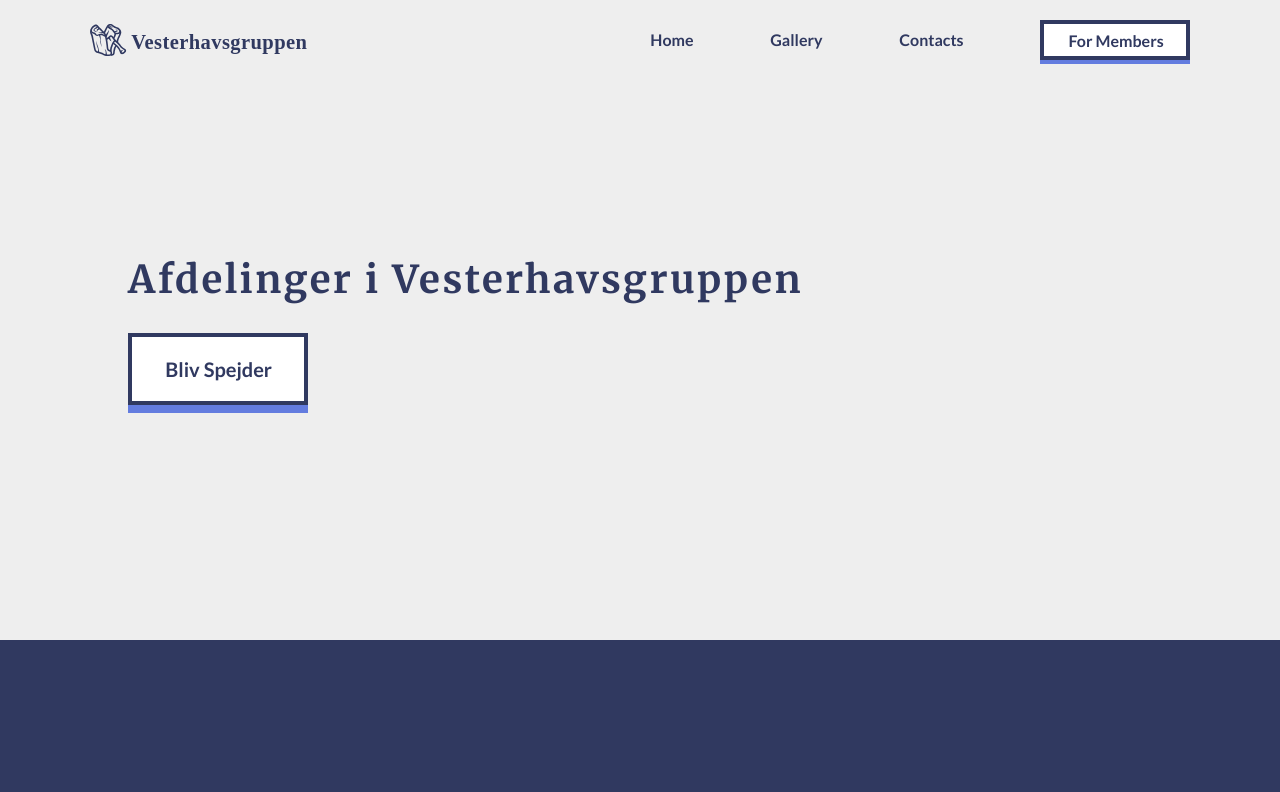
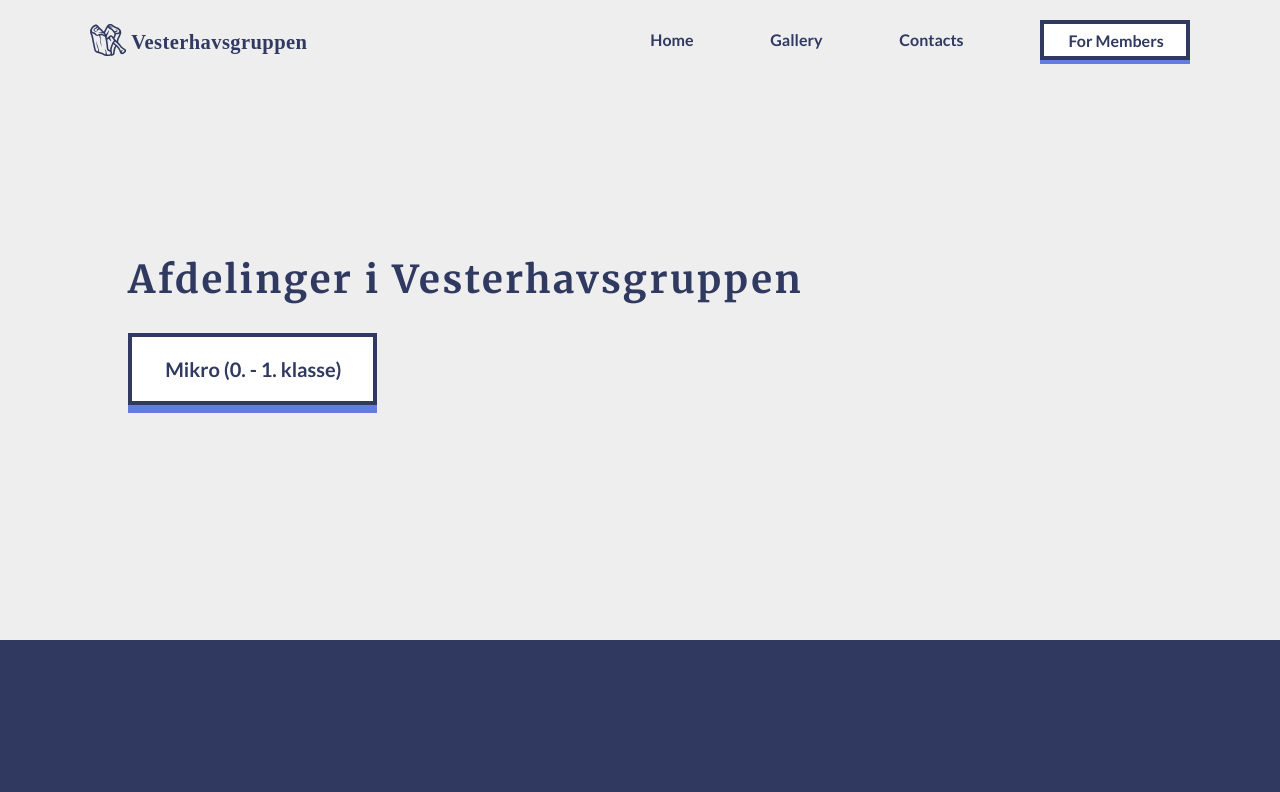
Before and after one commit to dzsozef13/Vesterhavsgruppen, a Vue app in the folder vester-app/: page /groups in a window 1280 px wide. Shown: the top 792 px of the page. Built offline with nearby package versions, Linux system fonts and the light colour scheme; a web font is replaced by a local one.

Commit message:
working on a button

```diff
--- /dev/null
+++ b/vester-app/src/components/GroupButton.vue
@@ -0,0 +1,65 @@
+<template>
+        <v-container id="component" >
+            <v-btn id="square-button"
+            dark
+            depressed
+            tile
+            >
+                <h4>{{ btnText }}</h4>
+            </v-btn>
+        </v-container>
+</template>
+
+<script>
+export default {
+    props: ['btnText']
+
+}
+</script>
+
+<style lang="scss" scoped>
+
+#component {
+    display: flex;
+    flex-direction: column;
+    justify-content: center;
+    align-items: center;
+    width: max-content;
+    margin: 0 0 64px 0;
+    padding: 0;
+
+    #square-button {
+        // body
+        display: flex;
+        flex-direction: column;
+        justify-content: center;
+        align-items: center;
+        width: max-content;
+        height: 72px;
+        margin: 0;
+        // style
+        text-align: center;
+        text-transform: none;
+        text-decoration: none;
+        letter-spacing: 0;
+        background-color: white;
+        //border
+        border-style: solid;
+        border-width: 4px;
+        border-color: #303960;
+
+        h4 {
+            font-family: 'Lato', sans-serif;
+            font-size: 20px;
+            font-weight: bold;
+            letter-spacing: 0;
+            padding: 0 16px 0 16px;
+            color: #303960;
+        }
+        box-shadow: 0 8px 0 #637CDF;
+    }
+}
+
+
+
+</style>
--- a/vester-app/src/views/Groups.vue
+++ b/vester-app/src/views/Groups.vue
@@ -4,14 +4,15 @@
         <v-row id="mainrow" >
         <v-col class="asd" >
             <Title color="#303960" ttlText="Afdelinger i Vesterhavsgruppen"/>
-            <ButtonBlue btnText="Bliv Spejder" route="/about"/>
+            <GroupButton @click="goto('div1')" btnText="Mikro (0. - 1. klasse)" />
         </v-col>
         </v-row>
     </v-container>
 
-    <v-container fluid class="groups">
+    <v-container fluid class="groups" >
+        <div class="div" ref="div1">
         <v-row class="groups-inner">
-            <v-col lg="6" class="group-column">
+            <v-col lg="6" class="group-column" >
                 <h1>Mikro</h1>
                 <h2>Tirsdag kl. 16:30 - 18:00</h2>
                 <h5>Mikrospejd er at være sammen, lære, sanse og lege. Vi bygger huler, snitter, laver bål og mange andre ting. Vi har spejderhytten som vores faste tilholdssted, her findes udstyr og de ting spejderne har samlet og som vi alle sammen bruger. I spejderhytten bruger vi den del tid på at synge, lege og fortælle historier.
@@ -27,6 +28,7 @@
             <v-col lg="6">
             </v-col>
         </v-row>
+        </div>
     </v-container>
 
         <v-container fluid class="groups" id="light">
@@ -133,15 +135,23 @@ Patruljerne er sammensat at lederne, og med spejdere som har forskellige kvalifi
 
 <script>
 import Title from '@/components/Title.vue'
-import ButtonBlue from '@/components/ButtonBlue.vue'
+import GroupButton from '@/components/GroupButton.vue'
 
 export default {
     name:'groups',
     components: {
     // HelloWorld
         Title,
-        ButtonBlue
+        GroupButton
 
+    },
+    methods: {
+        goto(refName) {
+        var element = this.$refs[refName];
+        var top = element.offsetTop;
+
+        window.scrollTo(0, top);
+        }
     }
 
 
```
